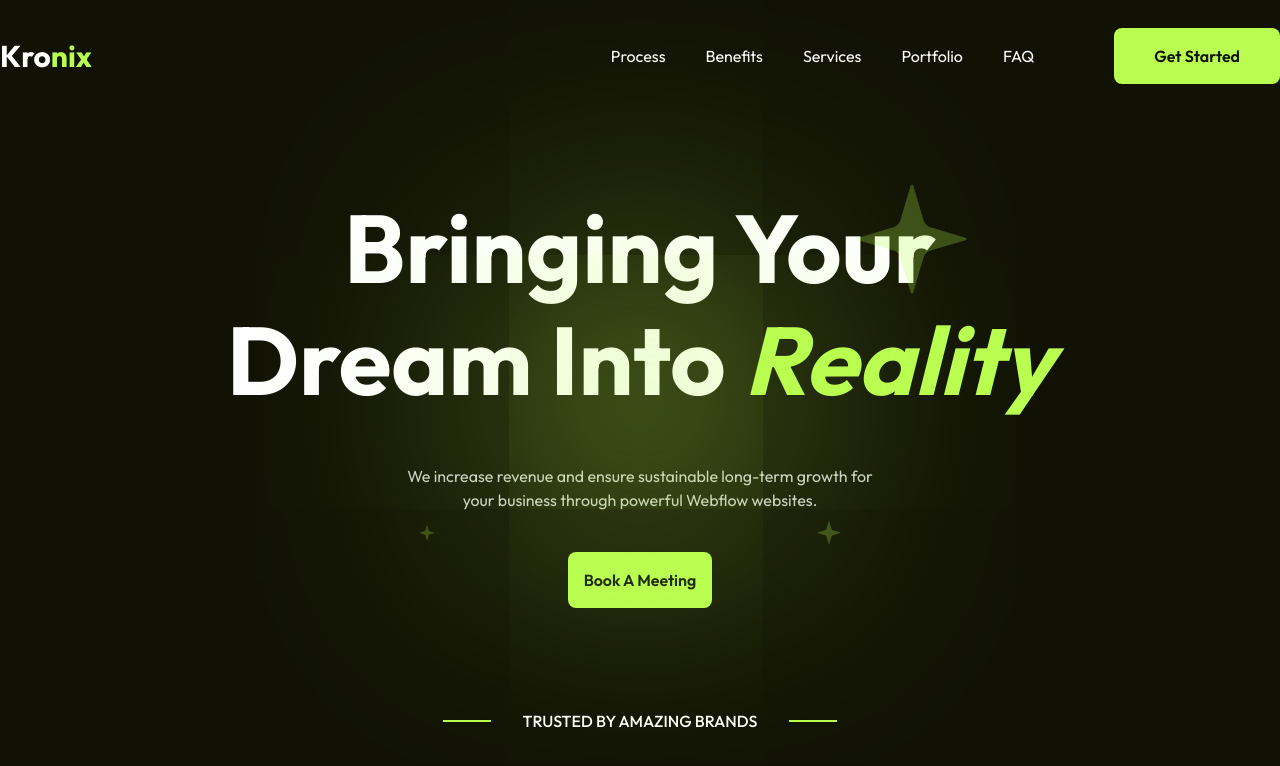
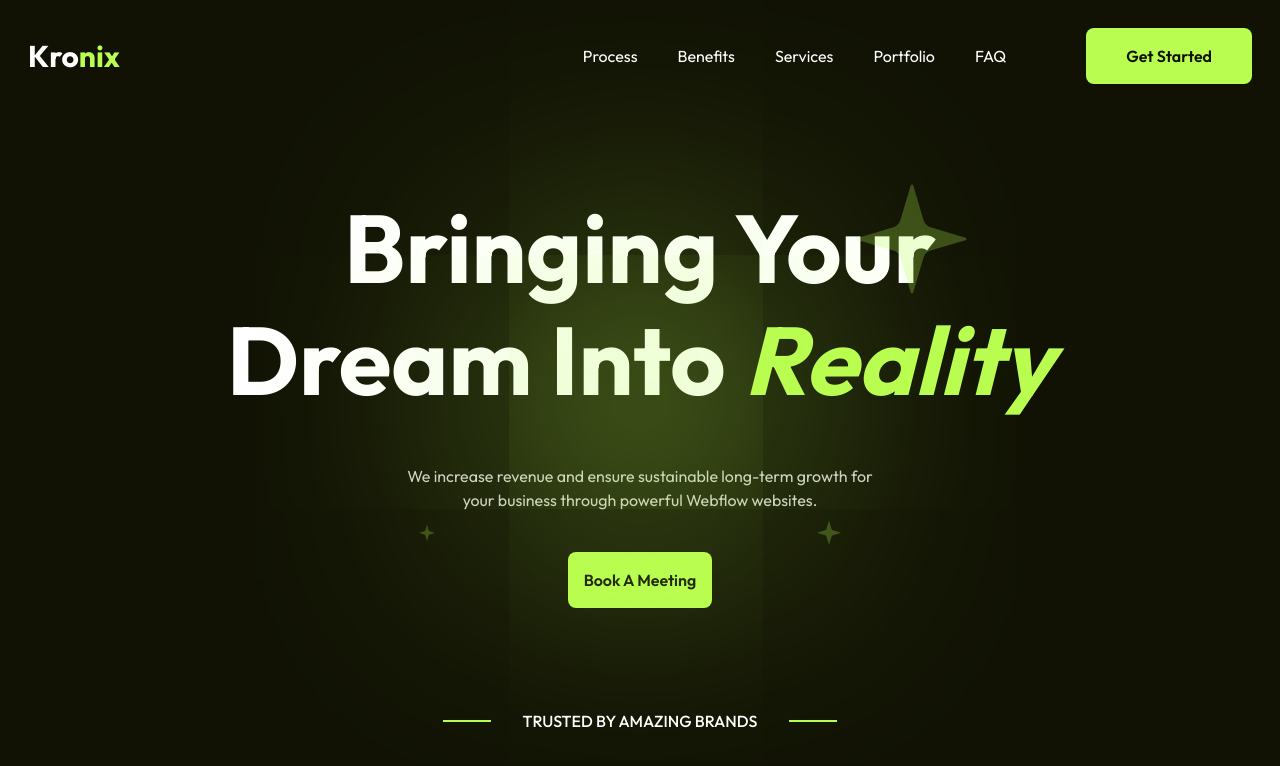
Before and after one commit to mehedihasanfaiyaz/kronix-saas, a React (Vite) app: page / in a window 1280 px wide. Shown: the top 766 px of the page. Built offline with nearby package versions, Linux system fonts and the light colour scheme.

Commit message:
fix(header): margin x

```diff
--- a/src/section/Header.tsx
+++ b/src/section/Header.tsx
@@ -3,7 +3,7 @@ import Button from "../components/Button";
 export default function Header() {
   return (
     <div>
-      <div className="flex items-center justify-between rounded-3xl py-7 text-text">
+      <div className="mx-7 flex items-center justify-between rounded-3xl py-7 text-text">
         <div className="cursor-pointer text-xl">
           <p className="text-3xl font-bold">
             Kro<span className="text-primary">nix</span>
```
